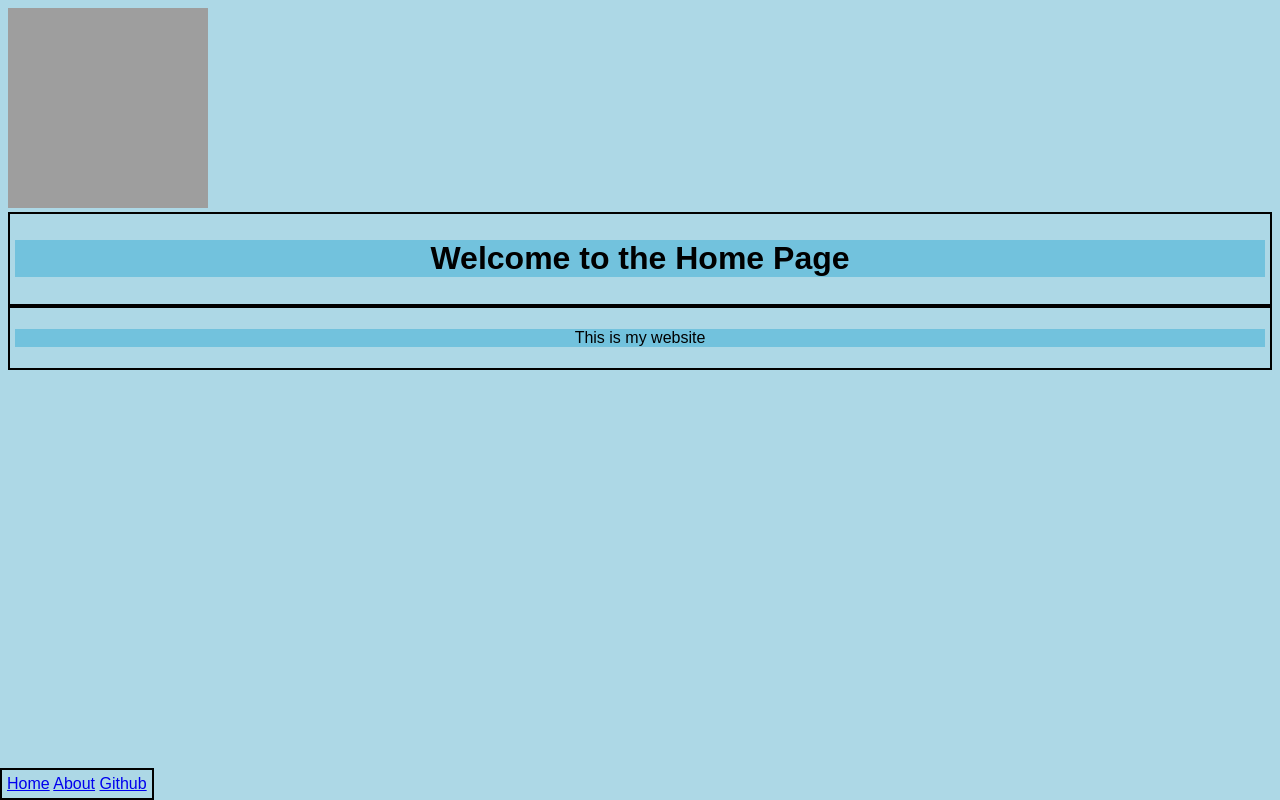
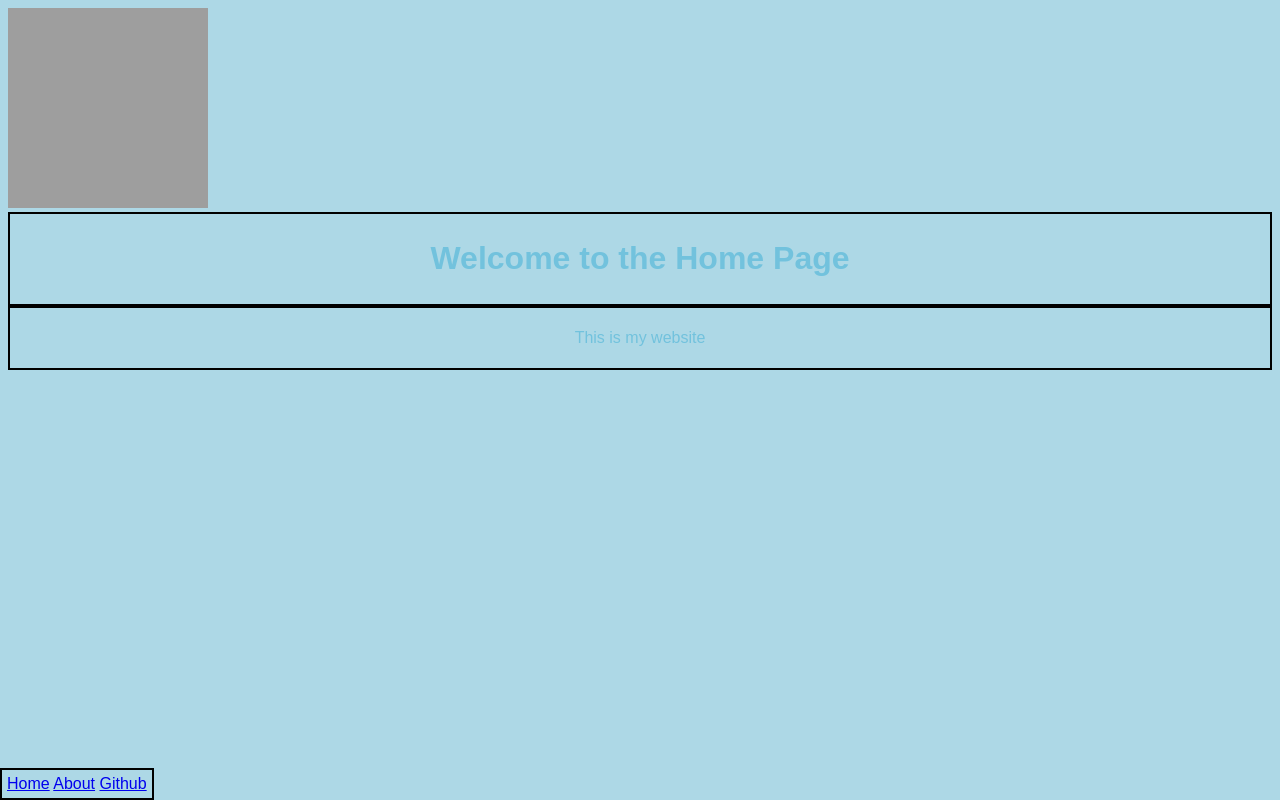
Before and after one commit to Bai756/bai756.github.io, a plain HTML site: page index.html in a window 1280 px wide. Drawn offline with Linux system fonts and the light colour scheme; grey boxes are pictures that could not be loaded.

Commit message:
Update style.css

```diff
--- a/style.css
+++ b/style.css
@@ -21,11 +21,11 @@ body {
 }
 
 h1 {
-    background-color: rgb(114, 194, 221);
+    color: rgb(114, 194, 221);
 }
 
 p {
-    background-color: rgb(114, 194, 221);
+    color: rgb(114, 194, 221);
 }
 
 image {
```
